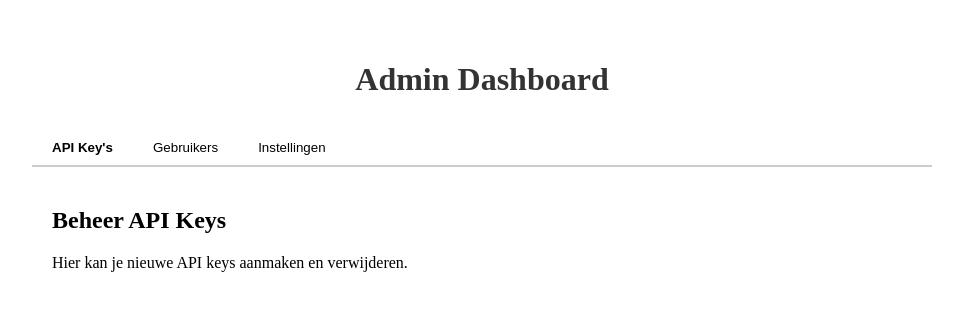
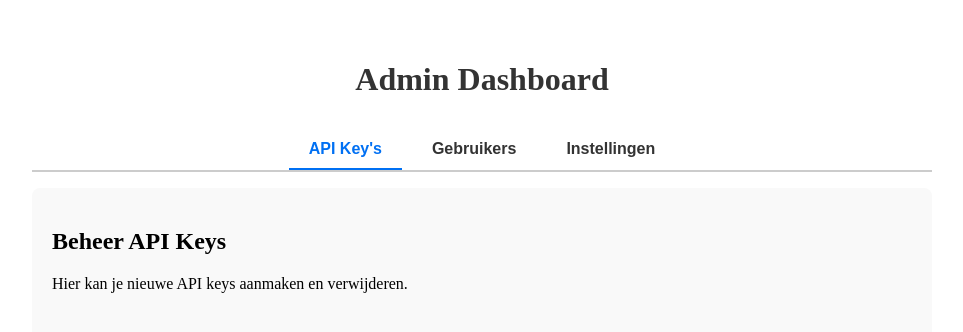
Before and after one commit to IlkerD01/seo-assistant, a Next.js app in the folder frontend/: page /admin in a window 1280 px wide. Shown: the top 332 px of the page, without its empty margins (158-1121 px from the left). Built offline with nearby package versions, Linux system fonts and the light colour scheme.

Commit message:
Update tabs.tsx

```diff
--- a/frontend/src/components/ui/tabs.tsx
+++ b/frontend/src/components/ui/tabs.tsx
@@ -14,25 +14,53 @@ export default function Tabs({ tabs }: TabsProps) {
 
   return (
     <div>
-      <div style={{ display: "flex", borderBottom: "2px solid #ccc" }}>
+      <div style={styles.tabList}>
         {tabs.map((tab, index) => (
           <button
             key={index}
             onClick={() => setActiveTab(index)}
             style={{
-              padding: "10px 20px",
-              borderBottom: activeTab === index ? "2px solid black" : "none",
-              background: "none",
-              border: "none",
-              cursor: "pointer",
-              fontWeight: activeTab === index ? "bold" : "normal",
+              ...styles.tabButton,
+              ...(activeTab === index ? styles.activeTabButton : {}),
             }}
           >
             {tab.label}
           </button>
         ))}
       </div>
-      <div style={{ padding: "20px" }}>{tabs[activeTab].content}</div>
+      <div style={styles.tabContent}>
+        {tabs[activeTab].content}
+      </div>
     </div>
   );
 }
+
+const styles = {
+  tabList: {
+    display: "flex",
+    justifyContent: "center",
+    marginBottom: "1rem",
+    borderBottom: "2px solid #ccc",
+  },
+  tabButton: {
+    padding: "10px 20px",
+    margin: "0 5px",
+    background: "none",
+    border: "none",
+    borderBottom: "2px solid transparent",
+    cursor: "pointer",
+    fontWeight: "bold" as "bold",
+    fontSize: "16px",
+    color: "#333",
+  },
+  activeTabButton: {
+    borderBottom: "2px solid #0070f3",
+    color: "#0070f3",
+  },
+  tabContent: {
+    padding: "20px",
+    backgroundColor: "#f9f9f9",
+    borderRadius: "8px",
+    minHeight: "200px",
+  },
+};
```
